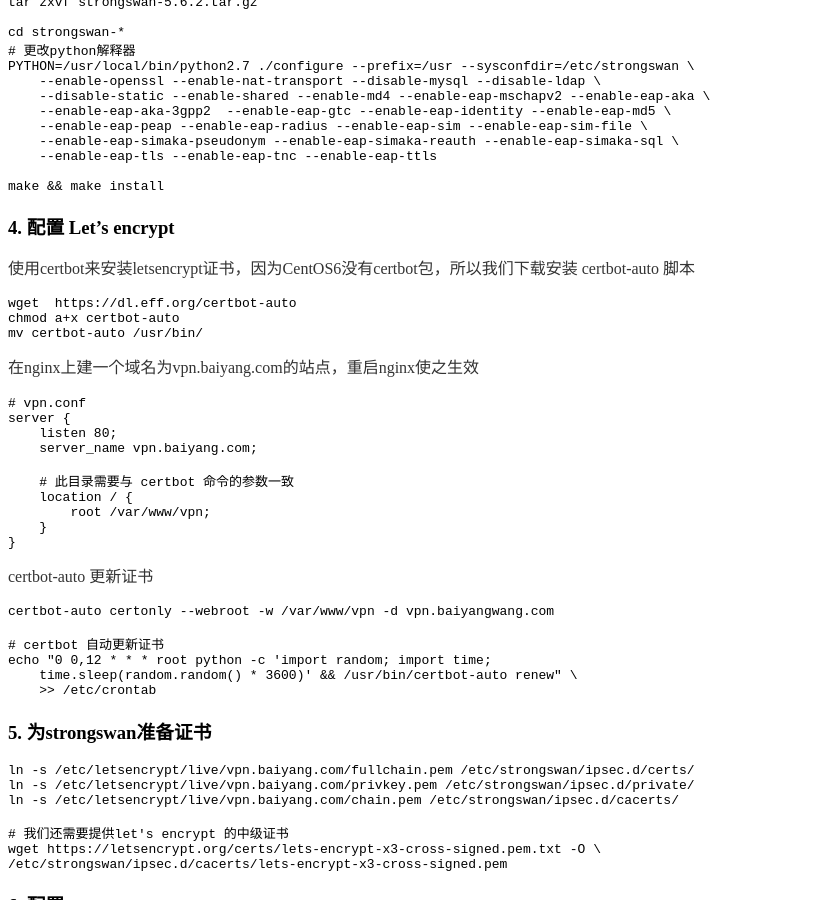
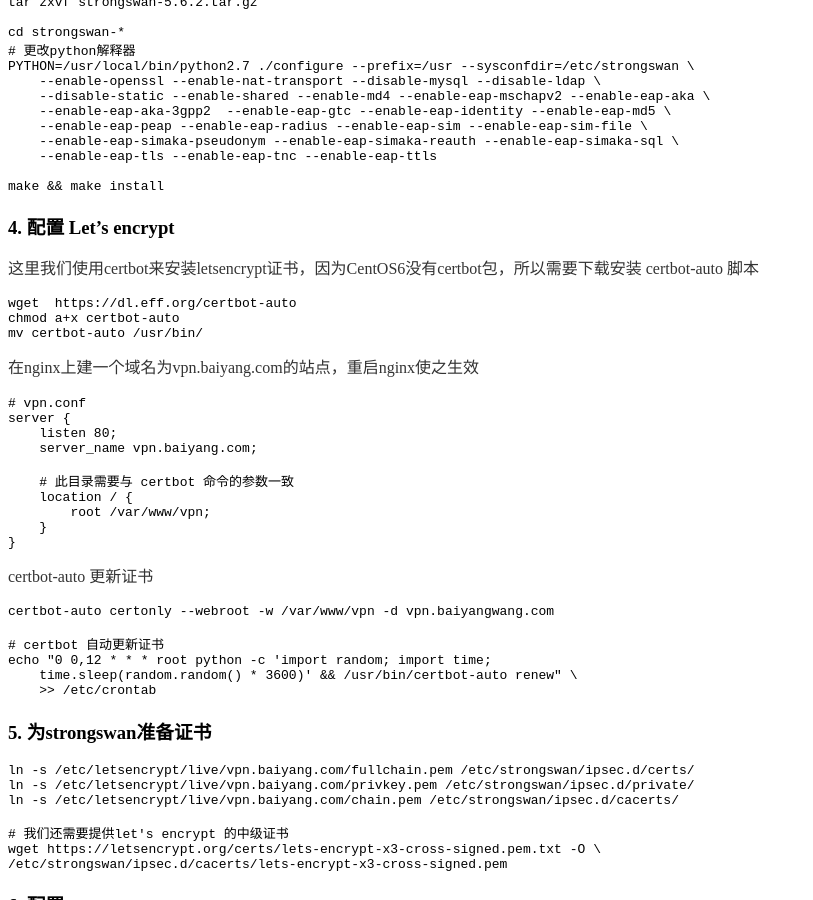
Before and after one commit to magichuihui/magichuihui.github.io, a Jekyll site: the page built from _posts/2018-03-19-strongswan-radius.md, in a window 1280 px wide and 900 px high, scrolled down 901 px. Shown: the whole window, without its empty margins (0-813 px from the left). Built offline with Jekyll 4.4.1, drawn with Linux system fonts in a browser that asks for light colours.

Commit message:
strongswan

````diff
--- a/_posts/2018-03-19-strongswan-radius.md
+++ b/_posts/2018-03-19-strongswan-radius.md
@@ -62,7 +62,7 @@
 
 ### 4. 配置 Let's encrypt
 
-使用certbot来安装letsencrypt证书，因为CentOS6没有certbot包，所以我们下载安装 certbot-auto 脚本
+这里我们使用certbot来安装letsencrypt证书，因为CentOS6没有certbot包，所以需要下载安装 certbot-auto 脚本
 
 ```bash
 wget  https://dl.eff.org/certbot-auto
````
